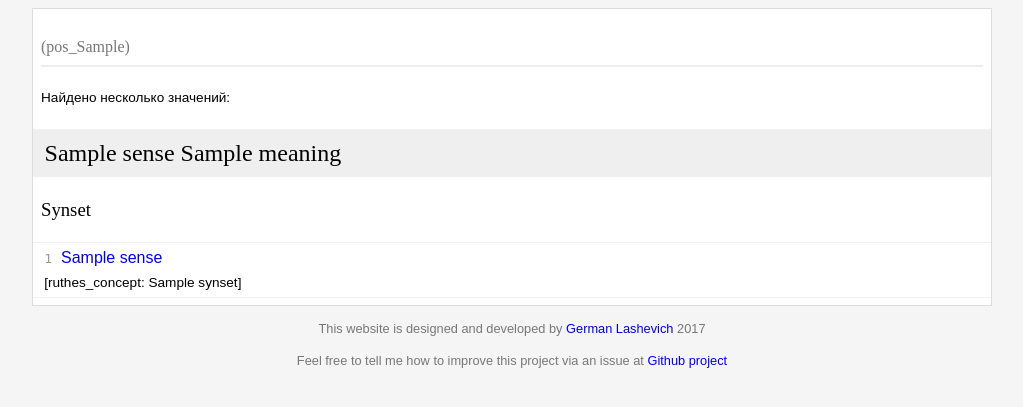
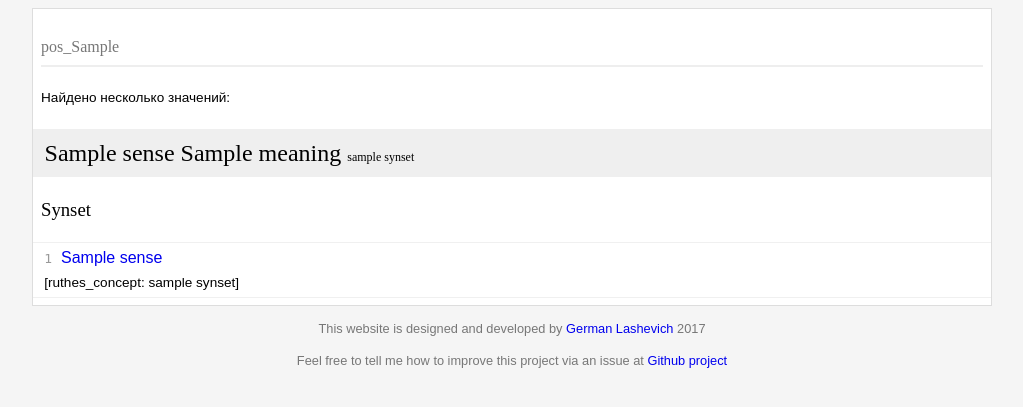
Before and after one commit to Zebradil/RuWordNetView, a PHP site: template views/Site/lexeme_summary.html.twig in a window 1280 px wide. Shown: the part 49-456 px from the top of the page, without its empty margins (128-1151 px from the left). Run offline with PHP 8.4, Linux system fonts and the light colour scheme; the template is opened without the code that fills it: most values are stand-ins (such as "Sample title", 1, 10 or a date in 2020); some libraries are stand-ins or nearby versions.

Commit message:
Show ruthes concept for each sense

```diff
--- a/views/Site/lexeme_summary.html.twig
+++ b/views/Site/lexeme_summary.html.twig
@@ -10,7 +10,7 @@
                 {% set POS = senses[0].getSynset().part_of_speech %}
                 <h1 class="lexeme-title">
                     {{ searchString|upper }}
-                    <span>({{ ("pos_" ~ POS)|trans }})</span>
+                    <span>{{ ("pos_" ~ POS)|trans }}</span>
                 </h1>
                 <div class="alternative-meanings">
                     <div>Найдено несколько значений:</div>
@@ -18,7 +18,9 @@
                         {% if senses|length > 1 %}
                             {% for sense in senses %}
                                 <a href="#meaning-{{ loop.index }}">
-                                    {{ sense.name|capitalize }} {{ sense.meaning ? sense.meaning }} ({{ sense.getSynset().name }})
+                                    {{ sense.name|capitalize }}
+                                    {{ sense.meaning ? sense.meaning }}
+                                    ({{ sense.getSynset().name|lower }})
                                 </a>
                             {% endfor %}
                         {% endif %}
@@ -27,17 +29,20 @@
                 <div class="senses">
                     {% for sense in senses %}
                         <div class="sense">
-                            <h2 class="sense-title" id="meaning-{{ sense.meaning }}">{{ sense.name|capitalize }}
-                                {{ sense.meaning ? sense.meaning }}</h2>
+                            {% set synset = sense.getSynset() %}
+                            <h2 class="sense-title" id="meaning-{{ sense.meaning }}">
+                                {{ sense.name|capitalize }}
+                                {{ sense.meaning ? sense.meaning }}
+                                <span>{{ synset.name|lower }}</span>
+                            </h2>
 
-                            {% set synset = sense.getSynset() %}
                             <div class="synset">
                                 <h3 class="synset-title">{{ 'synset'|trans|capitalize }}</h3>
                                 <div class="synonyms">
                                     {{ _sense.senseList(
                                         synset.senses,
                                         sense,
-                                        '[' ~ "ruthes_concept"|trans ~ ': ' ~ synset.name ~ ']') }}
+                                        '[' ~ "ruthes_concept"|trans ~ ': ' ~ synset.name|lower ~ ']') }}
                                 </div>
                                 {% set relations = sense.getGroupedRelatedSenses() %}
                                 {% if relations %}
@@ -62,7 +67,7 @@
                                                         {{ _sense.senseList(
                                                             relation.getChildSynset().getSenses(),
                                                             sense,
-                                                            '[' ~ "ruthes_concept"|trans ~ ': ' ~ relation.getChildSynset().name ~ ']'
+                                                            '[' ~ "ruthes_concept"|trans ~ ': ' ~ relation.getChildSynset().name|lower ~ ']'
                                                         ) }}
                                                     </div>
                                                 {% endfor %}
--- a/web/static/css/layout.scss
+++ b/web/static/css/layout.scss
@@ -113,6 +113,10 @@ a {
     margin-left: -.35em;
     margin-right: -.35em;
     padding: .25em .5em;
+
+    span {
+      font-size: .5em;
+    }
   }
 
   .relations-subjects,
```
Also changed, not shown: web/static/css/layout.min.css (+1 -1 lines).
